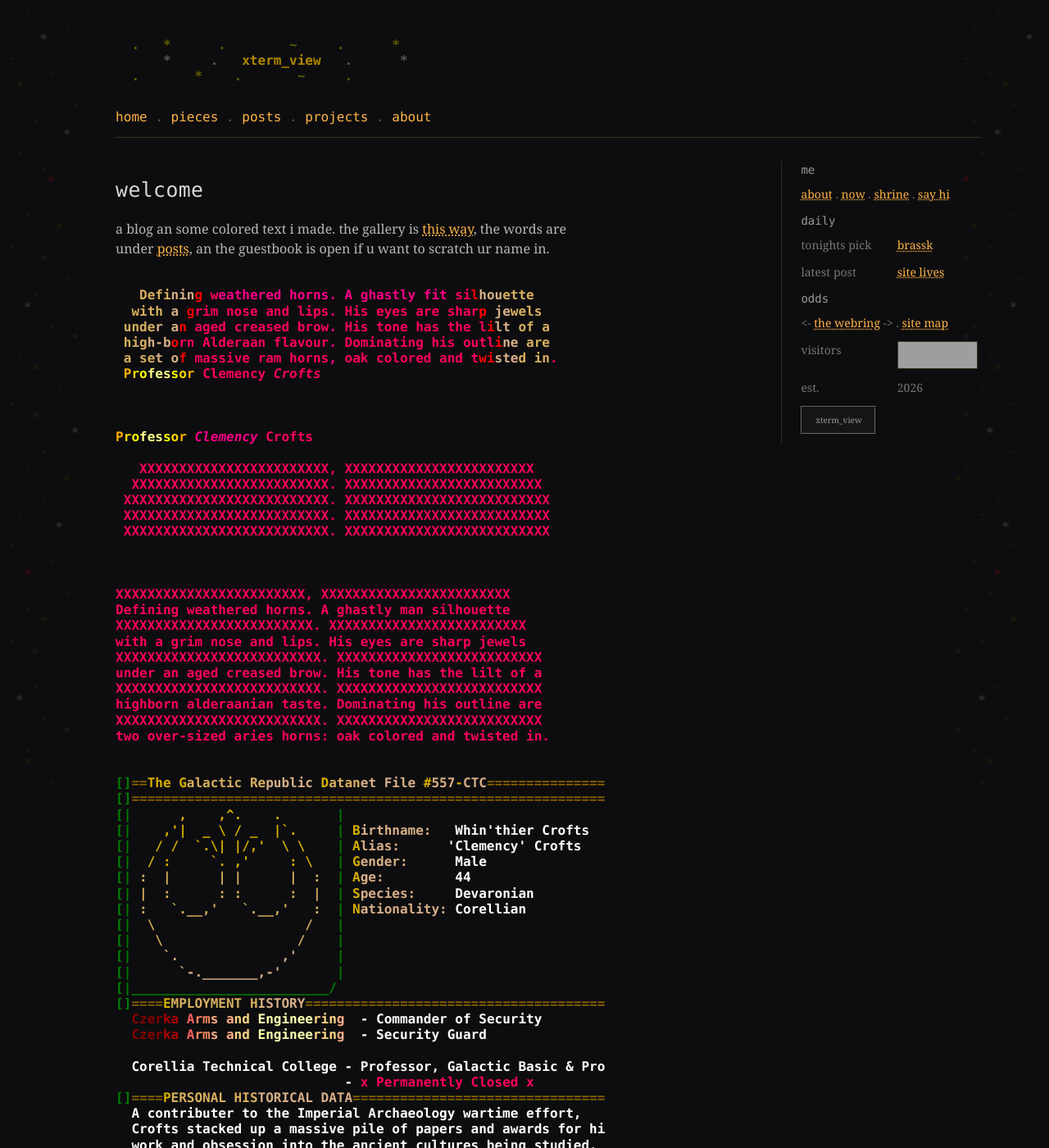
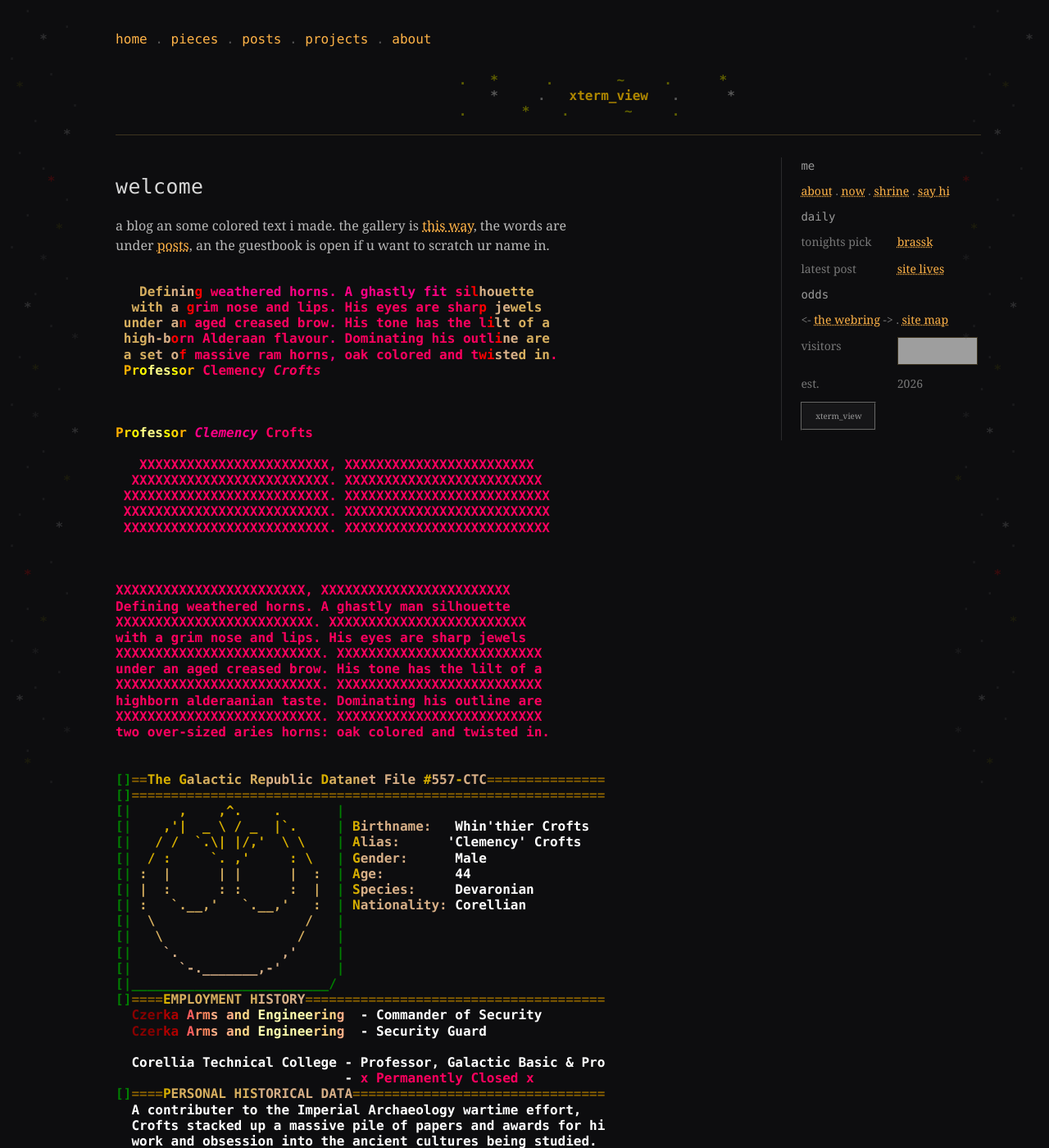
Before and after one commit to jf-atray/jf-atray.github.io, a Jekyll site: the page built from index.html, in a window 1280 px wide and 1400 px high. Shown: the whole window at 82% size. Built offline with Jekyll 4.4.1, drawn with Linux system fonts in a browser that asks for light colours; grey boxes are pictures that could not be loaded.

Commit message:
the art stands on the line flush to teh rail
Generated with [Devin](https://devin.ai)

Co-Authored-By: Devin <158243242+devin-ai-integration[bot]@users.noreply.github.com>

```diff
--- a/_layouts/default.html
+++ b/_layouts/default.html
@@ -111,7 +111,6 @@
 &240    .
 {% endxterm %}</div>
 <header>
-  {% xterm_file banner.txt %}
   <nav>
     <a href="{{ '/' | relative_url }}">home</a> .
     <a href="{{ '/pieces.html' | relative_url }}">pieces</a> .
@@ -119,6 +118,7 @@
     <a href="{{ '/projects/' | relative_url }}">projects</a> .
     <a href="{{ '/about/' | relative_url }}">about</a>
   </nav>
+  {% xterm_file banner.txt %}
 </header>
 
 <main>
--- a/assets/site.css
+++ b/assets/site.css
@@ -89,6 +89,8 @@ main { display: flex; flex-wrap: wrap; gap: 24ch; align-items: flex-start; }
 @media (max-width: 900px) {
   .rail { width: 100%; border-left: 0; border-top: var(--hairline);
           padding-left: 0; padding-top: 2ch; }
+  /* no rail line to be flush with when the rail stacks */
+  header pre.xterm { margin-right: 0; }
 }
 
 /* the banners field continues down the page edges on wide
@@ -125,13 +127,24 @@ h3 { font-size: 1em; }
 
 hr { border: 0; border-top: var(--hairline); margin: 4ch 0; }
 
-header pre.xterm { margin: 0; }
+/* the warm line is the headers bottom edge: nav up top, banner
+   art hanging right with its feet on the line */
+header {
+  display: flex;
+  flex-wrap: wrap;
+  align-items: flex-end;
+  gap: 1ch 3ch;
+  border-bottom: var(--hairline-warm); /* the one colored line */
+  margin-bottom: 3ch;
+}
+/* the art stands with its feet on the line an its right edge
+   flush against the rails left border — margin-right is the
+   rails own width so it tracks at any window size */
+header pre.xterm { margin: 0 calc(31ch + 1px) 0 auto; }
 
 nav {
-  margin: 1ch 0 3ch;
-  padding-bottom: 1.2ch;
+  margin: 1ch 0 0;
   color: var(--dimmer);
-  border-bottom: var(--hairline-warm); /* the one colored line */
 }
 nav a { text-decoration: none; }
 nav a:hover { text-decoration: underline; }
```
